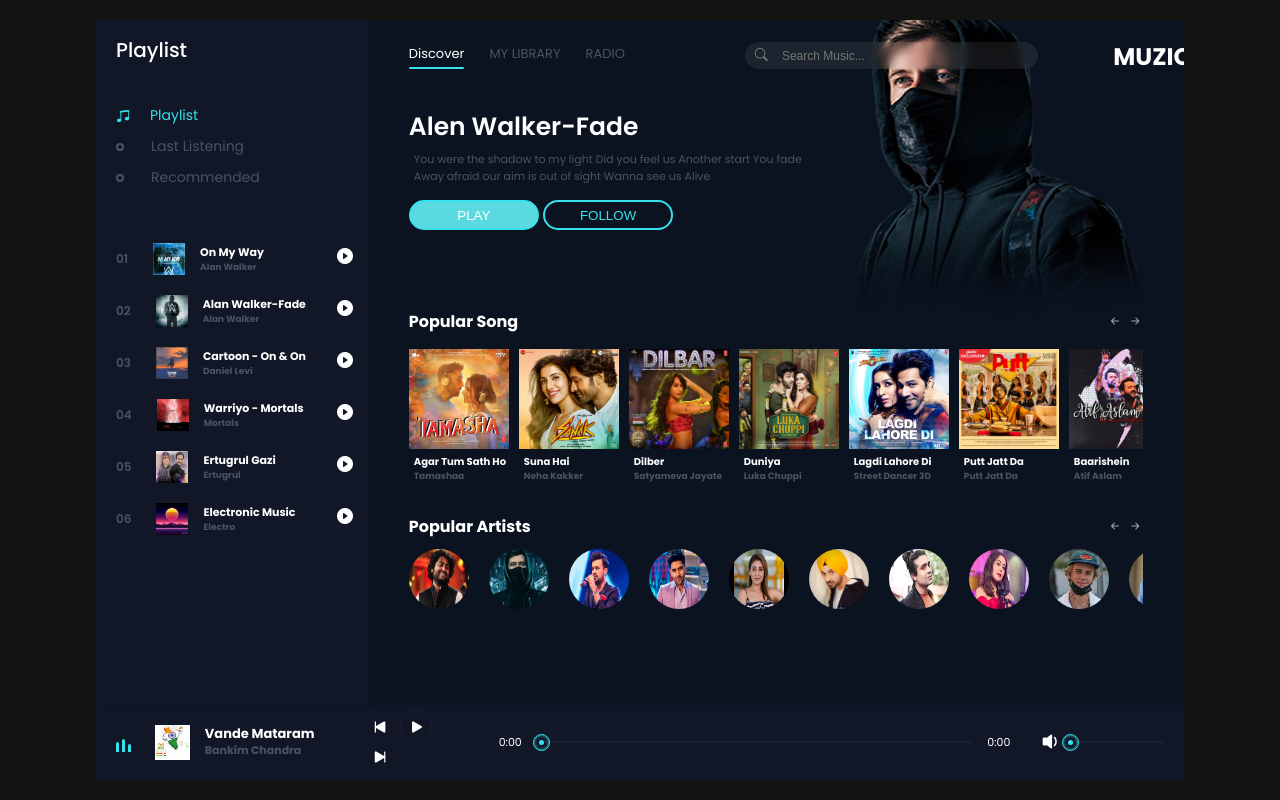
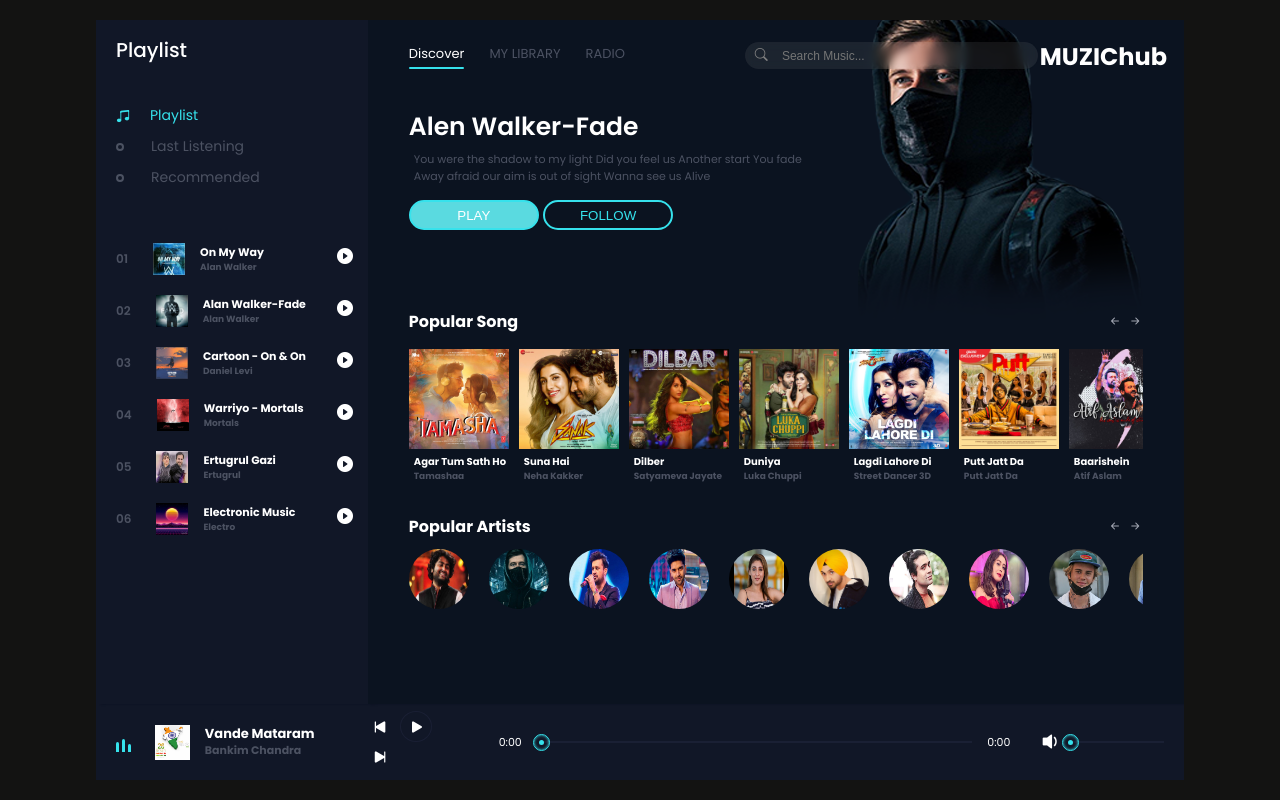
Before and after one commit to Siddhant02082002/MUZIChub, a plain HTML site: page index.html in a window 1280 px wide. Drawn offline with nearby package versions, Linux system fonts and the light colour scheme.

Commit message:
Update style.css

```diff
--- a/style.css
+++ b/style.css
@@ -425,13 +425,11 @@
     border-radius: 50%;
     cursor: pointer;
  }
- header .song_side nav .user img{
+.user{
     position: absolute;
-    width: 30px;
-    height: 30px;
-    border-radius: 50%;
-    box-shadow: 2px 2px 8px #131312;
- }
+    top:0;
+    right:10%;
+}
 
  header .song_side .content {
      width:90%;
```
